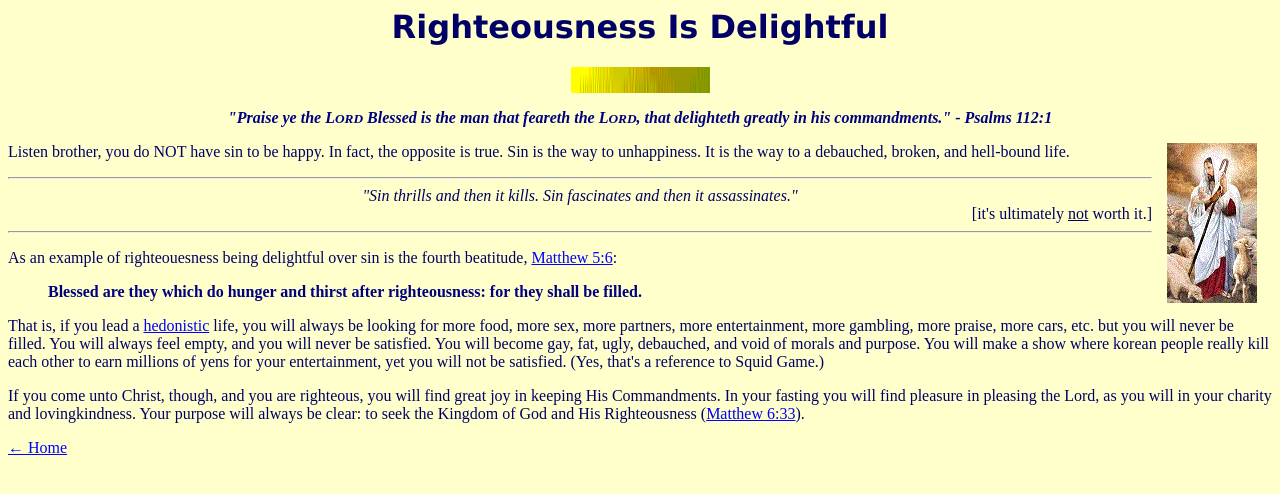
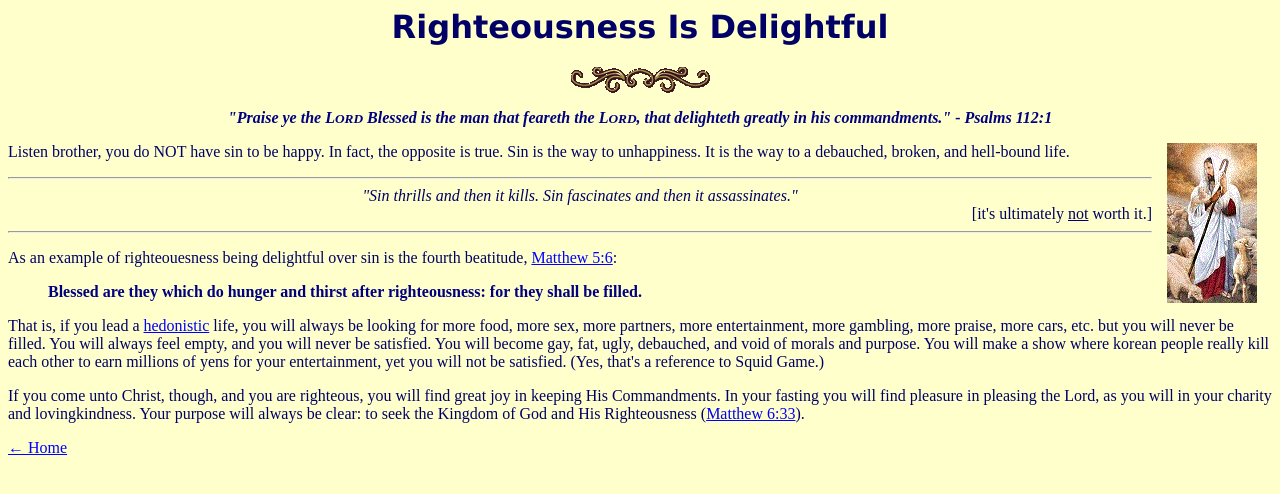
Before and after one commit to iesuschurch/iesuschurch.github.io, a plain HTML site: page trth/righteousness.htm in a window 1280 px wide. Drawn offline with Linux system fonts and the light colour scheme.

Commit message:
Update righteousness.htm

```diff
--- a/trth/righteousness.htm
+++ b/trth/righteousness.htm
@@ -7,7 +7,7 @@
 
 <CENTER>
 <H1><FONT FACE="Verdana,Arial Black,sans-serif">Righteousness Is Delightful</FONT></H1>
-<IMG SRC="../bar.gif" WIDTH=139 HEIGHT=26 ALT=>
+<IMG SRC="../bar2.gif" WIDTH=139 HEIGHT=26 ALT=>
 <P><FONT COLOR="navy"><STRONG><EM>"Praise ye the L<SMALL>ORD</SMALL> Blessed is the man that feareth the L<SMALL>ORD</SMALL>, that delighteth greatly in his commandments." - Psalms 112:1</EM></STRONG></FONT>
 </CENTER>
 
```
